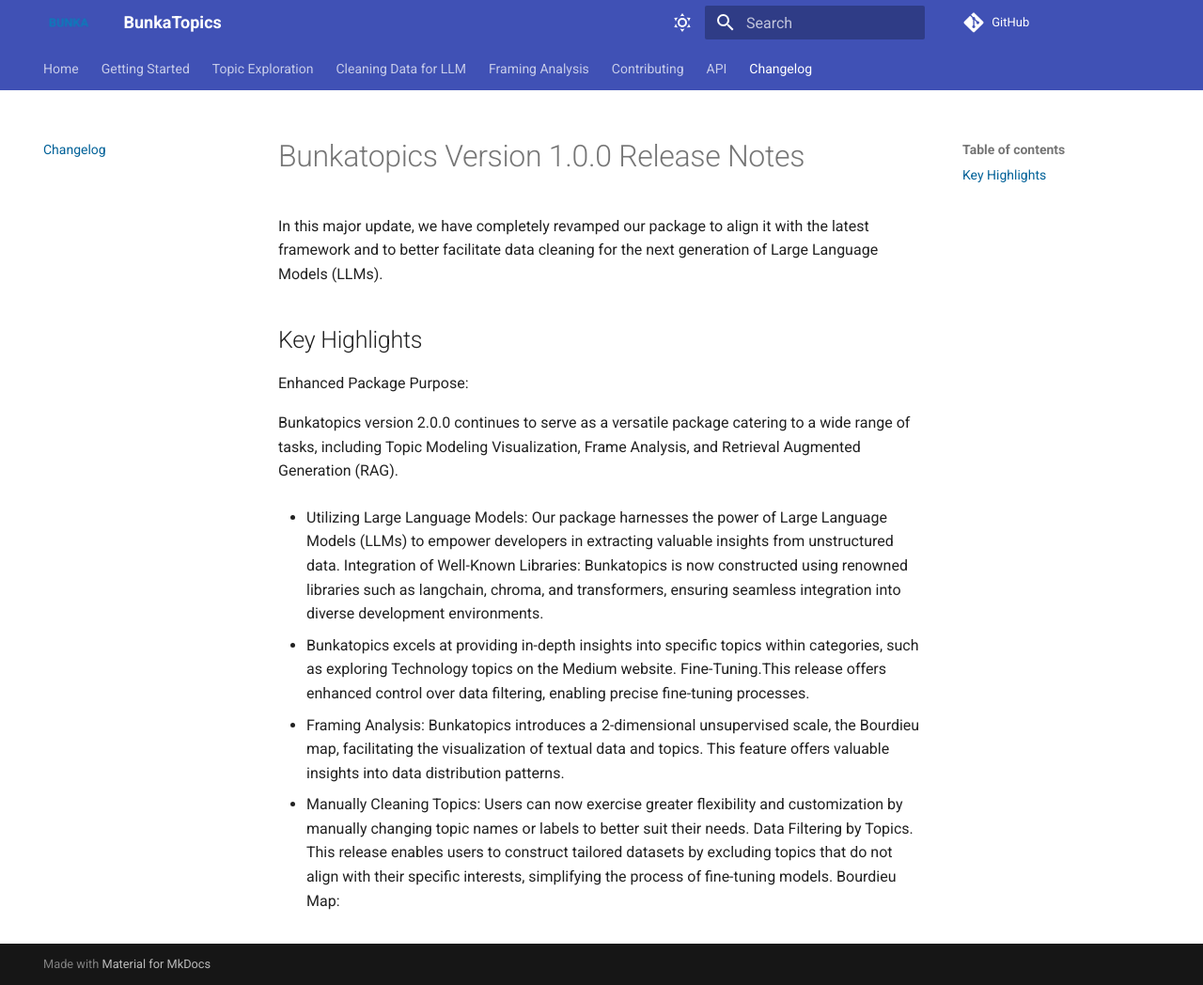
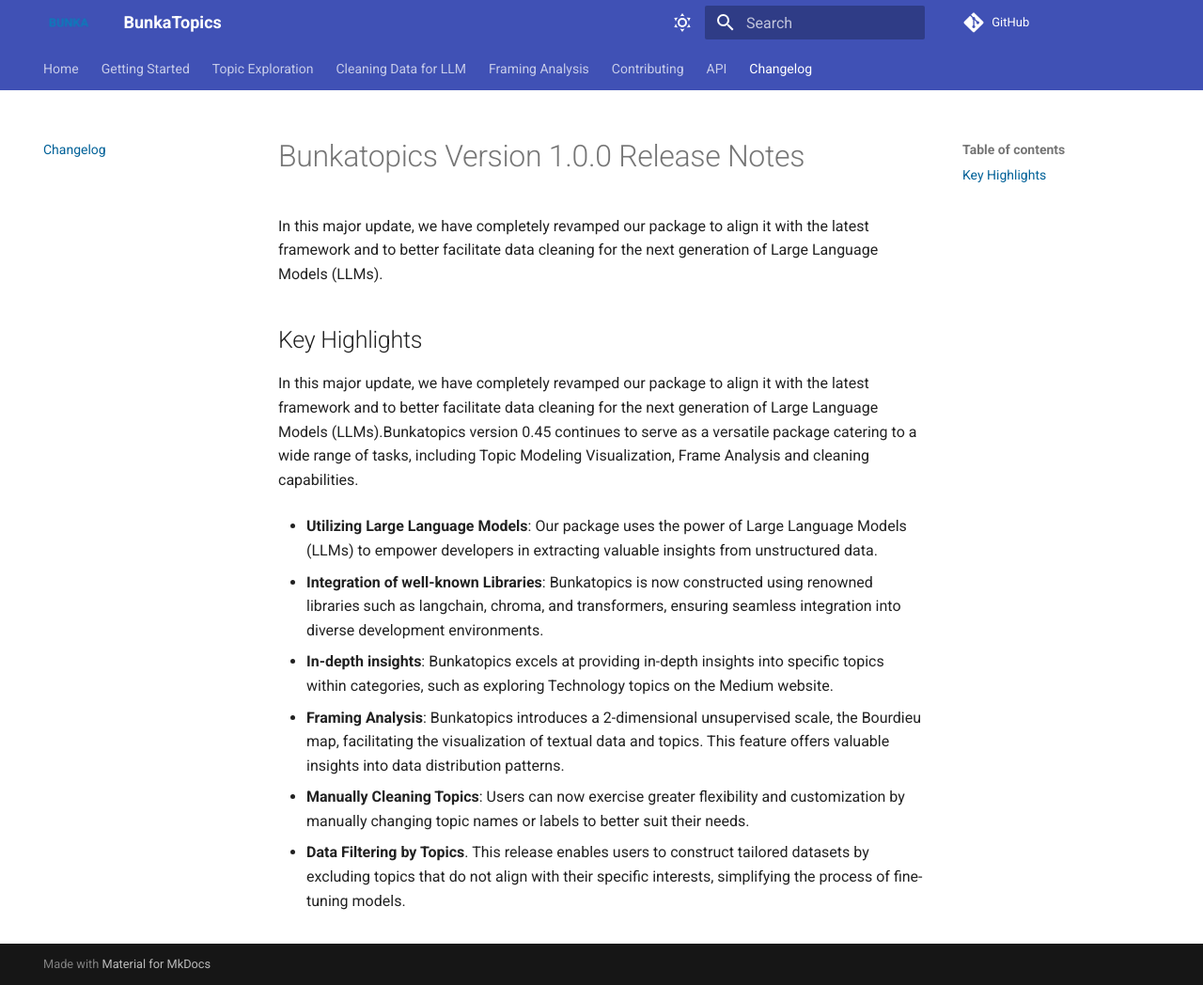
Before and after one commit to charlesdedampierre/BunkaTopics, an MkDocs documentation site: the page built from docs/changelog.md, in a window 1280 px wide and 1048 px high. Shown: the whole window at 94% size. Built offline with MkDocs 1.6.1 and Material for MkDocs 9.7.7, drawn with Linux system fonts in a browser that asks for light colours; comment, search, counter and statistics services are not loaded.

Commit message:
testing for documentation

```diff
--- a/docs/changelog.md
+++ b/docs/changelog.md
@@ -4,18 +4,16 @@
 
 ## Key Highlights
 
-Enhanced Package Purpose:
+In this major update, we have completely revamped our package to align it with the latest framework and to better facilitate data cleaning for the next generation of Large Language Models (LLMs).Bunkatopics version 0.45 continues to serve as a versatile package catering to a wide range of tasks, including Topic Modeling Visualization, Frame Analysis and cleaning capabilities.
 
-Bunkatopics version 2.0.0 continues to serve as a versatile package catering to a wide range of tasks, including Topic Modeling Visualization, Frame Analysis, and Retrieval Augmented Generation (RAG).
+- **Utilizing Large Language Models**: Our package uses the power of Large Language Models (LLMs) to empower developers in extracting valuable insights from unstructured data.
 
-- Utilizing Large Language Models: Our package harnesses the power of Large Language Models (LLMs) to empower developers in extracting valuable insights from unstructured data.
-Integration of Well-Known Libraries: Bunkatopics is now constructed using renowned libraries such as langchain, chroma, and transformers, ensuring seamless integration into diverse development environments.
+- **Integration of well-known Libraries**: Bunkatopics is now constructed using renowned libraries such as langchain, chroma, and transformers, ensuring seamless integration into diverse development environments.
 
-- Bunkatopics excels at providing in-depth insights into specific topics within categories, such as exploring Technology topics on the Medium website.
-Fine-Tuning.This release offers enhanced control over data filtering, enabling precise fine-tuning processes.
+- **In-depth insights**: Bunkatopics excels at providing in-depth insights into specific topics within categories, such as exploring Technology topics on the Medium website.
 
-- Framing Analysis: Bunkatopics introduces a 2-dimensional unsupervised scale, the Bourdieu map, facilitating the visualization of textual data and topics. This feature offers valuable insights into data distribution patterns.
+- **Framing Analysis**: Bunkatopics introduces a 2-dimensional unsupervised scale, the Bourdieu map, facilitating the visualization of textual data and topics. This feature offers valuable insights into data distribution patterns.
 
-- Manually Cleaning Topics: Users can now exercise greater flexibility and customization by manually changing topic names or labels to better suit their needs.
-Data Filtering by Topics. This release enables users to construct tailored datasets by excluding topics that do not align with their specific interests, simplifying the process of fine-tuning models.
-Bourdieu Map:
+- **Manually Cleaning Topics**: Users can now exercise greater flexibility and customization by manually changing topic names or labels to better suit their needs.
+
+- **Data Filtering by Topics**. This release enables users to construct tailored datasets by excluding topics that do not align with their specific interests, simplifying the process of fine-tuning models.
```
Also changed, not shown: docs/test_index.md (renamed from docs/index.md), 1 other file.
